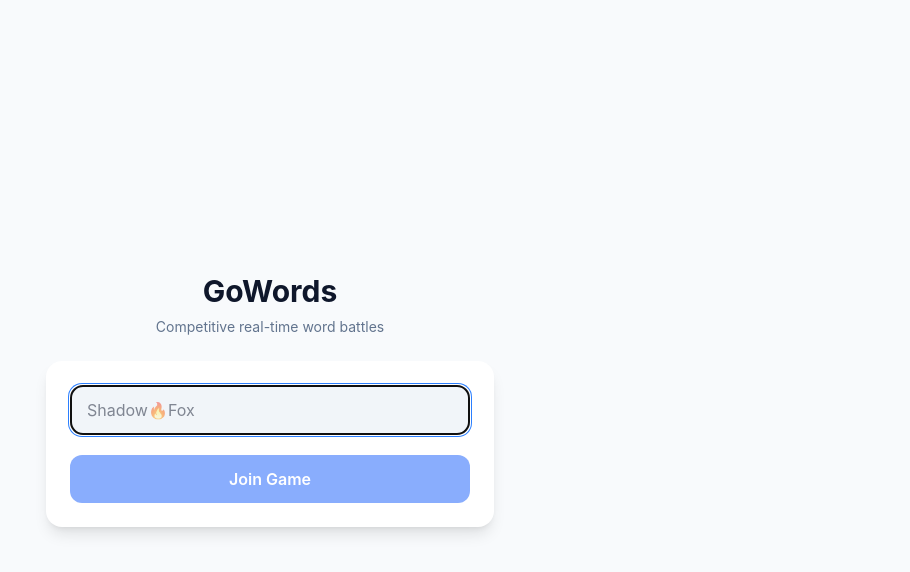
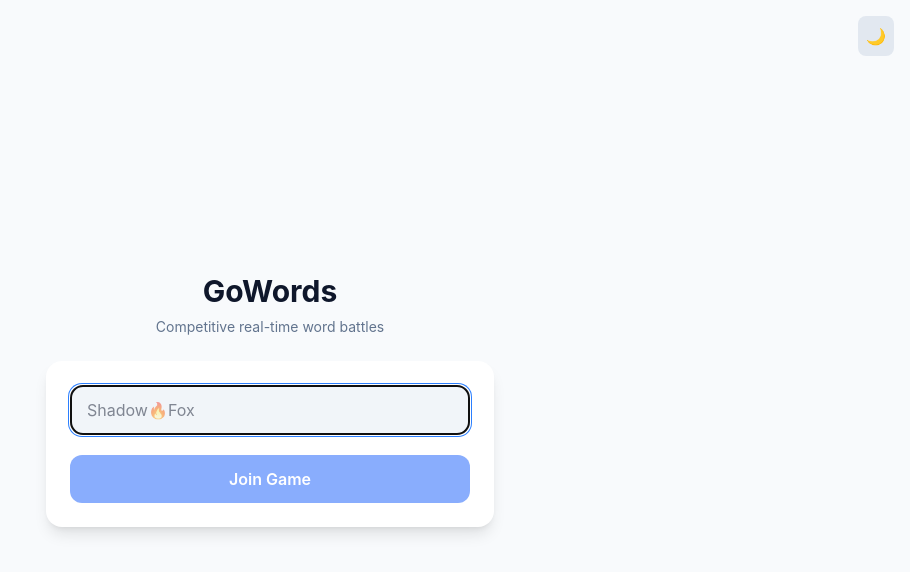
Before and after one commit to lexyblazy/2go-gowords, a React app in the folder frontend/: page / in a window 1280 px wide. Shown: the top 572 px of the page, without its empty margins (370-1280 px from the left). Built offline with nearby package versions, Linux system fonts and the light colour scheme; no server answers; the HTML template or start-up script is replaced by a standard one.

Commit message:
add theme google button

```diff
--- a/frontend/src/App.tsx
+++ b/frontend/src/App.tsx
@@ -1,6 +1,7 @@
 import { useEffect, useReducer } from "react";
 import { reducer, initialState } from "./state/reducer";
 import { initSocket } from "./socket/socket";
+import ThemeToggle from "./components/ThemeToogle";
 import JoinScreen from "./screens/JoinScreen";
 import GameScreen from "./screens/GameScreen";
 
@@ -11,9 +12,14 @@ export default function App() {
     initSocket(dispatch);
   }, []);
 
-  if (!state.joinedRoom) {
-    return <JoinScreen state={state} />;
-  }
-
-  return <GameScreen state={state} />;
+  return (
+    <>
+      <ThemeToggle />
+      {state.joinedRoom ? (
+        <GameScreen state={state} />
+      ) : (
+        <JoinScreen state={state} />
+      )}
+    </>
+  );
 }
--- /dev/null
+++ b/frontend/src/components/ThemeToogle.tsx
@@ -0,0 +1,15 @@
+import { useContext } from "react";
+import { ThemeContext } from "../theme/ThemeProvider";
+
+export default function ThemeToggle() {
+  const { theme, toggle } = useContext(ThemeContext);
+
+  return (
+    <button
+      onClick={toggle}
+      className="p-2 rounded-lg bg-slate-200 dark:bg-zinc-800 fixed top-4 right-4 z-10"
+    >
+      {theme === "dark" ? "☀️" : "🌙"}
+    </button>
+  );
+}
```
